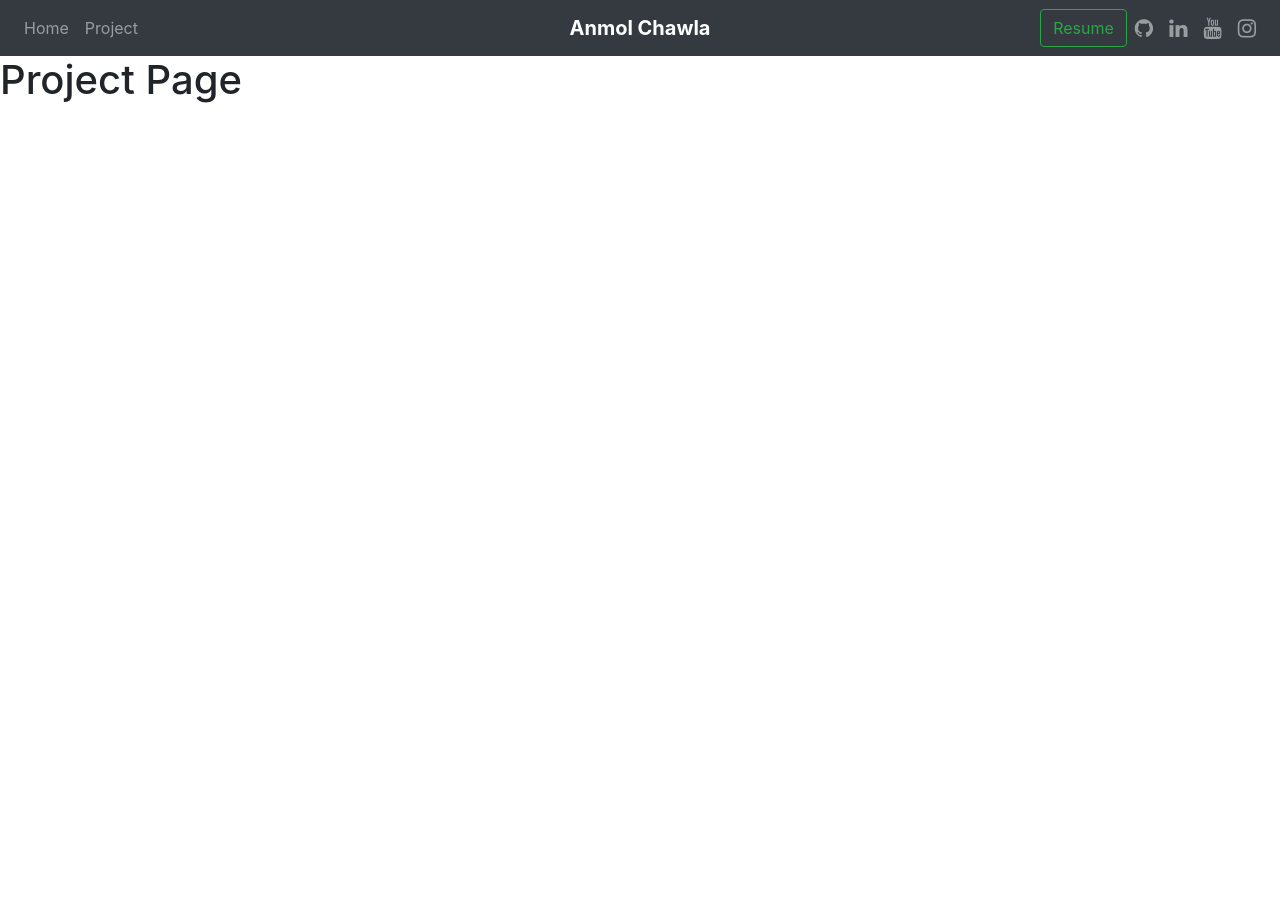
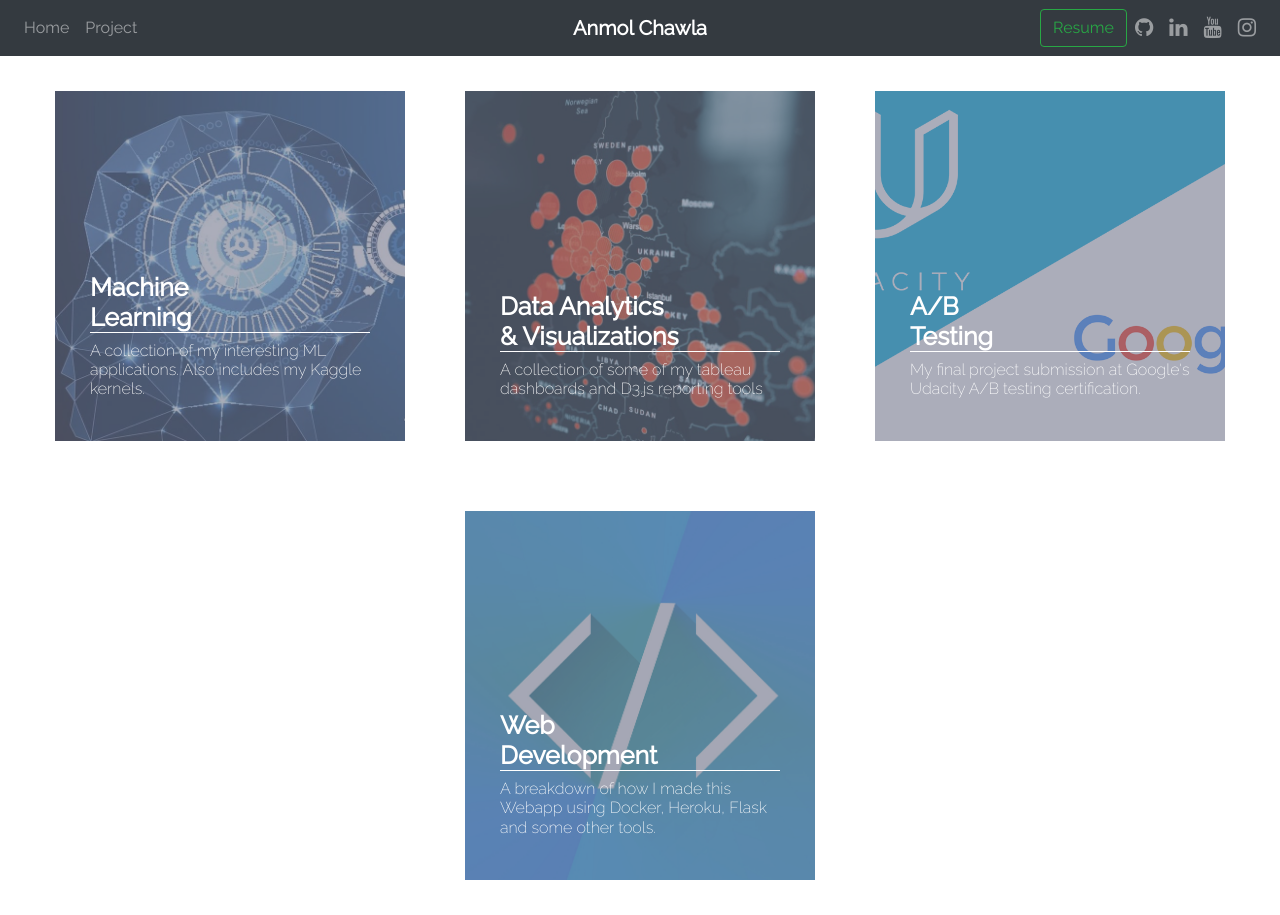
Before and after one commit to anmolchawla/mywebsite, a Flask app: page /projects in a window 1280 px wide. Before the commit the page ends 103 px from the top, so only its background shows below. Run offline with Flask 2, Linux system fonts and the light colour scheme; some libraries are stand-ins or nearby versions.

Commit message:
Basic Infrastructure for all

```diff
--- a/app.py
+++ b/app.py
@@ -16,6 +16,22 @@ def home():
 def projects():
     return render_template("projects.html")
 
+@app.route("/projects/ml")
+def projects_ml():
+    return render_template("project_ml.html")
+
+@app.route("/projects/dviz")
+def projects_dviz():
+    return render_template("project_dataviz.html")
+
+@app.route("/projects/abtest")
+def projects_abtest():
+    return render_template("project_ab.html")
+
+@app.route("/projects/webdev")
+def projects_webdev():
+    return render_template("project_webdev.html")
+
 
 
 
--- /dev/null
+++ b/static/css/project.css
@@ -0,0 +1,120 @@
+
+
+body {
+	font-family: 'Raleway', sans-serif;
+	/*background-color: #8186a3*/;
+}
+
+
+#floatingHeads{
+    padding: 5px;
+    margin:0 auto;
+    text-align: center;
+}
+
+
+
+.container_foto {
+	background-color: rgba(57, 62, 93, 0.7);
+	padding: 0;
+	overflow: hidden;
+	max-width: 350px;
+	margin: 30px;
+
+}
+
+.container_foto article {
+	padding: 10%;
+	position: absolute;
+	bottom: 0;
+	z-index: 1;
+	-webkit-transition: all 0.5s ease;
+	-moz-transition: all 0.5s ease;
+	-o-transition: all 0.5s ease;
+	-ms-transition: all 0.5s ease;
+	transition: all 0.5s ease;
+}
+
+.container_foto h2 {
+	color: #fff;
+	font-weight: 800;
+	font-size: 25px;
+	border-bottom: #fff solid 1px;
+}
+
+.container_foto h4 {
+	font-weight: 300;
+	color: #fff;
+	font-size: 16px;
+}
+
+.container_foto img {
+	width: 100%;
+	top: 0;
+	left: 0;
+	opacity: 0.4;
+	-webkit-transition: all 4s ease;
+	-moz-transition: all 4s ease;
+	-o-transition: all 4s ease;
+	-ms-transition: all 4s ease;
+	transition: all 4s ease;
+}
+
+.ver_mas {
+	background-color: #FEB66C;
+	position: absolute;
+	width: 100%;
+	height: 70px;
+	bottom: 0;
+	z-index: 1;
+	opacity: 0;
+	transform: translate(0px, 70px);
+	-webkit-transform: translate(0px, 70px);
+	-moz-transform: translate(0px, 70px);
+	-o-transform: translate(0px, 70px);
+	-ms-transform: translate(0px, 70px);
+	-webkit-transition: all 0.2s ease-in-out;
+	-moz-transition: all 0.2s ease-in-out;
+	-o-transition: all 0.2s ease-in-out;
+	-ms-transition: all 0.2s ease-in-out;
+	transition: all 0.2s ease-in-out;
+}
+
+.ver_mas span {
+	font-size: 40px;
+	color: #fff;
+	position: relative;
+	margin: 0 auto;
+	width: 100%;
+	top: 13px;
+
+}
+
+
+/*hovers*/
+
+.container_foto:hover {
+	cursor: pointer;
+}
+
+.container_foto:hover img {
+	opacity: 0.1;
+	transform: scale(1.5);
+}
+
+.container_foto:hover article {
+	transform: translate(2px, -69px);
+	-webkit-transform: translate(2px, -69px);
+	-moz-transform: translate(2px, -69px);
+	-o-transform: translate(2px, -69px);
+	-ms-transform: translate(2px, -69px);
+}
+
+.container_foto:hover .ver_mas {
+	transform: translate(0px, 0px);
+	-webkit-transform: translate(0px, 0px);
+	-moz-transform: translate(0px, 0px);
+	-o-transform: translate(0px, 0px);
+	-ms-transform: translate(0px, 0px);
+	opacity: 1;
+}
--- a/templates/index.html
+++ b/templates/index.html
@@ -75,7 +75,6 @@
             </section>
 </div>
 </div>
-
 <div id="fixed">
 <div class="padding">
 <div id="skills" class="row row-cols-1 row-cols-sm-2 row-cols-md-3 row-cols-lg-4 row-cols-xl-5">
@@ -246,7 +245,6 @@
 </div>
 </div>
 </div>
-
 <div class="padding">
 <div class="container">
         <div class="row">
@@ -262,7 +260,6 @@
 </div>
 
 
-
 <script src="{{url_for('static', filename='javascript/home.js')}}"></script>
 </body>
 </html>
--- a/templates/projects.html
+++ b/templates/projects.html
@@ -1,5 +1,80 @@
 {% extends "base.html" %}
 {% block title %} Anmol Chawla Portfolio {% endblock %}
 {%block content%}
-<h1>Project Page</h1>
+<!DOCTYPE html>
+<html>
+<head>
+    <meta name="viewport" content="width=device-width, initial-scale=1">
+    <script src="https://ajax.googleapis.com/ajax/libs/jquery/3.2.1/jquery.min.js"></script>
+    <link rel="stylesheet" type= "text/css" href="{{url_for('static', filename='css/project.css')}}">
+    <link href="https://fonts.googleapis.com/css?family=Raleway:200,100,400" rel="stylesheet" type="text/css" />
+
+    </head>
+
+<body>
+<div class="container-fluid contenedor text-center">
+    <div id="floatingHeads"  class="row justify-content-center">
+                    <div class="col-lg-4 col-md-4 col-sm-6 col-xs-12 container_foto ">
+
+                     <div class="ver_mas text-center">
+                         <a href="projects/ml" ><span class="fa fa-eye"></span></a>
+                    </div>
+                            <article class="text-left">
+                            <h2>Machine<br>Learning</h2>
+                            <h4>A collection of my interesting ML applications. Also includes my Kaggle kernels.</h4>
+                            </article>
+                            <img src="{{url_for('static', filename='img/ml.jpg')}}" alt="">
+                    </div>
+
+                    <div class="col-lg-4 col-md-4 col-sm-6 col-xs-12 container_foto">
+
+                        <div class="ver_mas text-center">
+                            <a href="projects/dviz" ><span class="fa fa-eye"></span></a>
+                        </div>
+                            <article class="text-left">
+                            <h2>Data Analytics<br>& Visualizations</h2>
+                            <h4>A collection of some of my tableau dashboards and D3.js reporting tools</h4>
+                            </article>
+                            <img src="{{url_for('static', filename='img/datavisualization.jpeg')}}"alt="">
+                   </div>
+
+
+                    <div class="col-lg-4 col-md-4 col-sm-6 col-xs-12 container_foto">
+
+                        <div class="ver_mas text-center">
+                            <a href="projects/abtest" ><span class="fa fa-eye"></span></a>
+                        </div>
+                            <article class="text-left">
+                            <h2>A/B<br>Testing</h2>
+                            <h4>My final project submission at Google's Udacity A/B testing certification.</h4>
+                            </article>
+                            <img src="{{url_for('static', filename='img/gudacity.png')}}" alt="">
+                   </div>
+   </div>
+    <div id="floatingHeads"  class="row justify-content-center">
+                    <div class="col-lg-4 col-md-4 col-sm-6 col-xs-12 container_foto ">
+
+                     <div class="ver_mas text-center">
+                        <a href="projects/webdev" ><span class="fa fa-eye"></span></a>
+                    </div>
+                            <article class="text-left">
+                            <h2>Web <br>Development</h2>
+                            <h4>A breakdown of how I made this Webapp using Docker, Heroku, Flask and some other tools.</h4>
+                            </article>
+                            <img src="{{url_for('static', filename='img/webdev.jpg')}}" alt="">
+                    </div>
+   </div>
+
+
+
+</div>
+<!-- Optional Javascript -->
+    <script src="https://code.jquery.com/jquery-3.5.1.slim.min.js" integrity="sha384-DfXdz2htPH0lsSSs5nCTpuj/zy4C+OGpamoFVy38MVBnE+IbbVYUew+OrCXaRkfj" crossorigin="anonymous"></script>
+    <script src="https://cdn.jsdelivr.net/npm/popper.js@1.16.0/dist/umd/popper.min.js" integrity="sha384-Q6E9RHvbIyZFJoft+2mJbHaEWldlvI9IOYy5n3zV9zzTtmI3UksdQRVvoxMfooAo" crossorigin="anonymous"></script>
+    <script src="https://stackpath.bootstrapcdn.com/bootstrap/4.5.0/js/bootstrap.min.js" integrity="sha384-OgVRvuATP1z7JjHLkuOU7Xw704+h835Lr+6QL9UvYjZE3Ipu6Tp75j7Bh/kR0JKI" crossorigin="anonymous"></script>
+
+</body>
+</html>
+
+
 {% endblock %}
```
Also changed, not shown: templates/project_ab.html (added, +14 -0 lines), templates/project_dataviz.html (added, +14 -0 lines), templates/project_ml.html (added, +14 -0 lines), templates/project_webdev.html (added, +14 -0 lines), static/img/abtest.png (added), static/img/datavisualization.jpeg (added), static/img/gudacity.png (added), static/img/ml.jpg (added), static/img/webdev.jpg (added).
